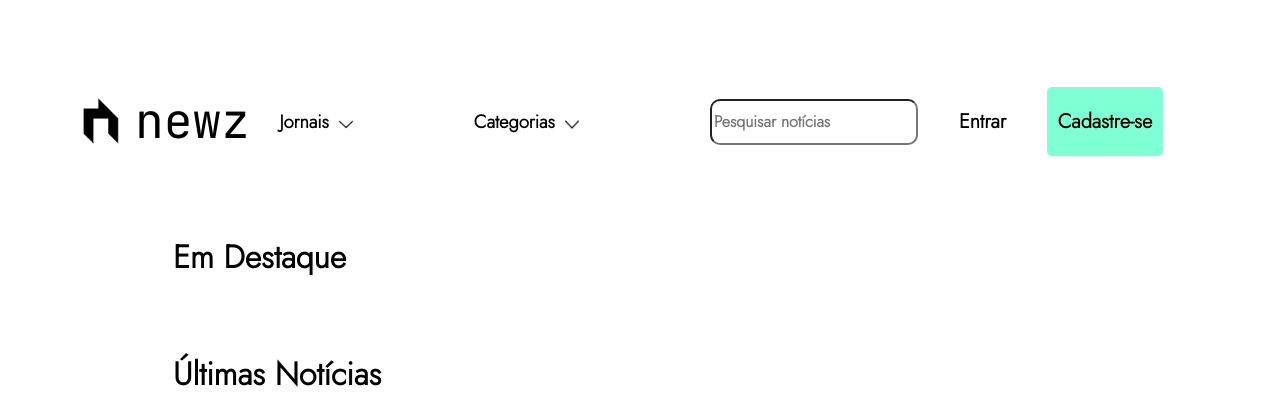
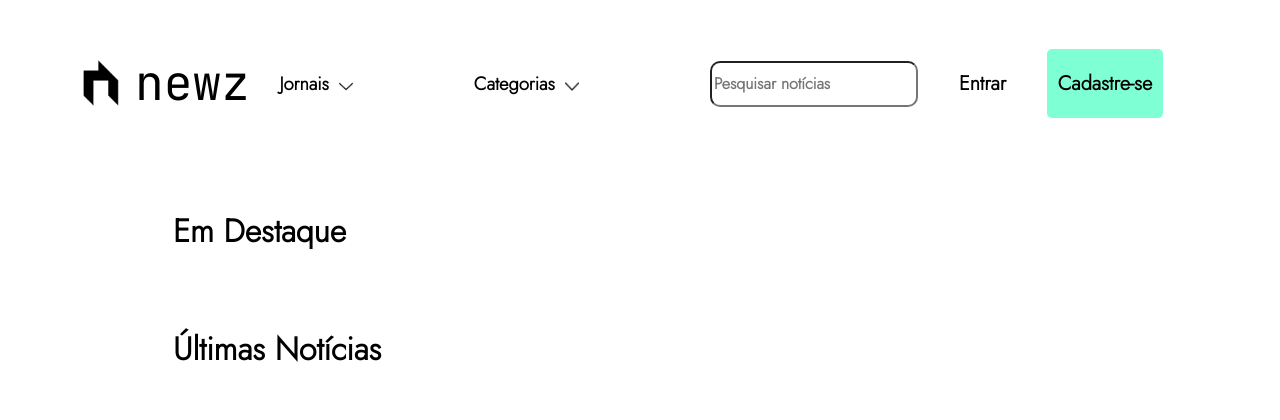
Before and after one commit to GabrielSiqueira1/Newz, a Django app: page / in a window 1280 px wide. Shown: the top 420 px of the page. Run offline with Django 4.2, Linux system fonts and the light colour scheme; data that the repository does not hold is empty.

Commit message:
Add files via upload

```diff
--- a/static/css/style.css
+++ b/static/css/style.css
@@ -7,8 +7,10 @@
 
 .nav-inicio {
     width:100%;
-    position: relative;
-    z-index: 1;
+    position: sticky;
+    top: 0px;
+    background: white;
+    z-index: 3;
     display: flex;
     flex-direction: row;
     align-items: center;
@@ -38,7 +40,8 @@
 }
 
 .left-div {
-    margin-top: 5%;
+    margin-top: 2%;
+    margin-bottom: 1%;
     display: flex;
     flex-direction: row;
     align-items: center;
@@ -48,7 +51,8 @@
 
 .right-div {
     margin-right: 10%;
-    margin-top: 5%;
+    margin-top: 2%;
+    margin-bottom: 1%;
     display: flex;
     flex-direction: row;
     align-items: center;
```
Also changed, not shown: static/css/style-detalhes-noticia.css (+8 -4 lines).
